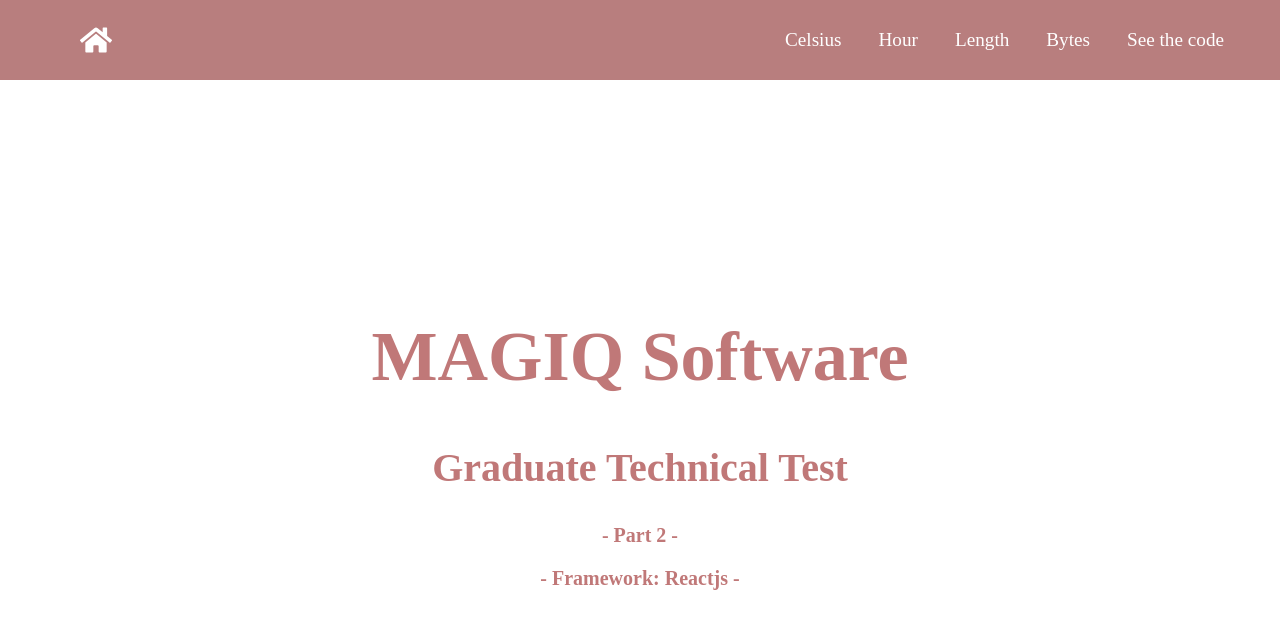
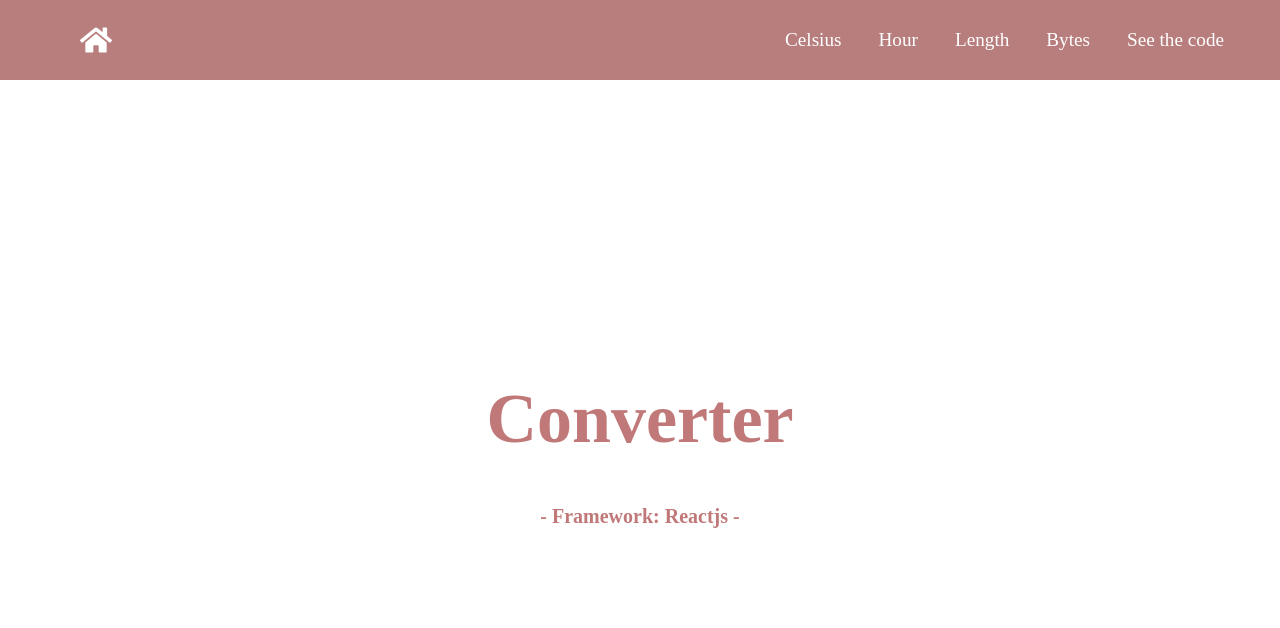
Before and after one commit to Meihong117/Converter, a React (Create React App) app: page / in a window 1280 px wide. Shown: the top 628 px of the page. Built offline with nearby package versions, Linux system fonts and the light colour scheme.

Commit message:
change home page name

```diff
--- a/src/components/Home.js
+++ b/src/components/Home.js
@@ -5,9 +5,7 @@
     return (
         <div className='home'>
             <div className='home-container'>
-                <h1>MAGIQ Software</h1>
-                <h2>Graduate Technical Test</h2>
-                <h3>- Part 2 -</h3>
+                <h1>Converter</h1>
                 <h3>- Framework: Reactjs -</h3>
             </div>
         </div>
```
